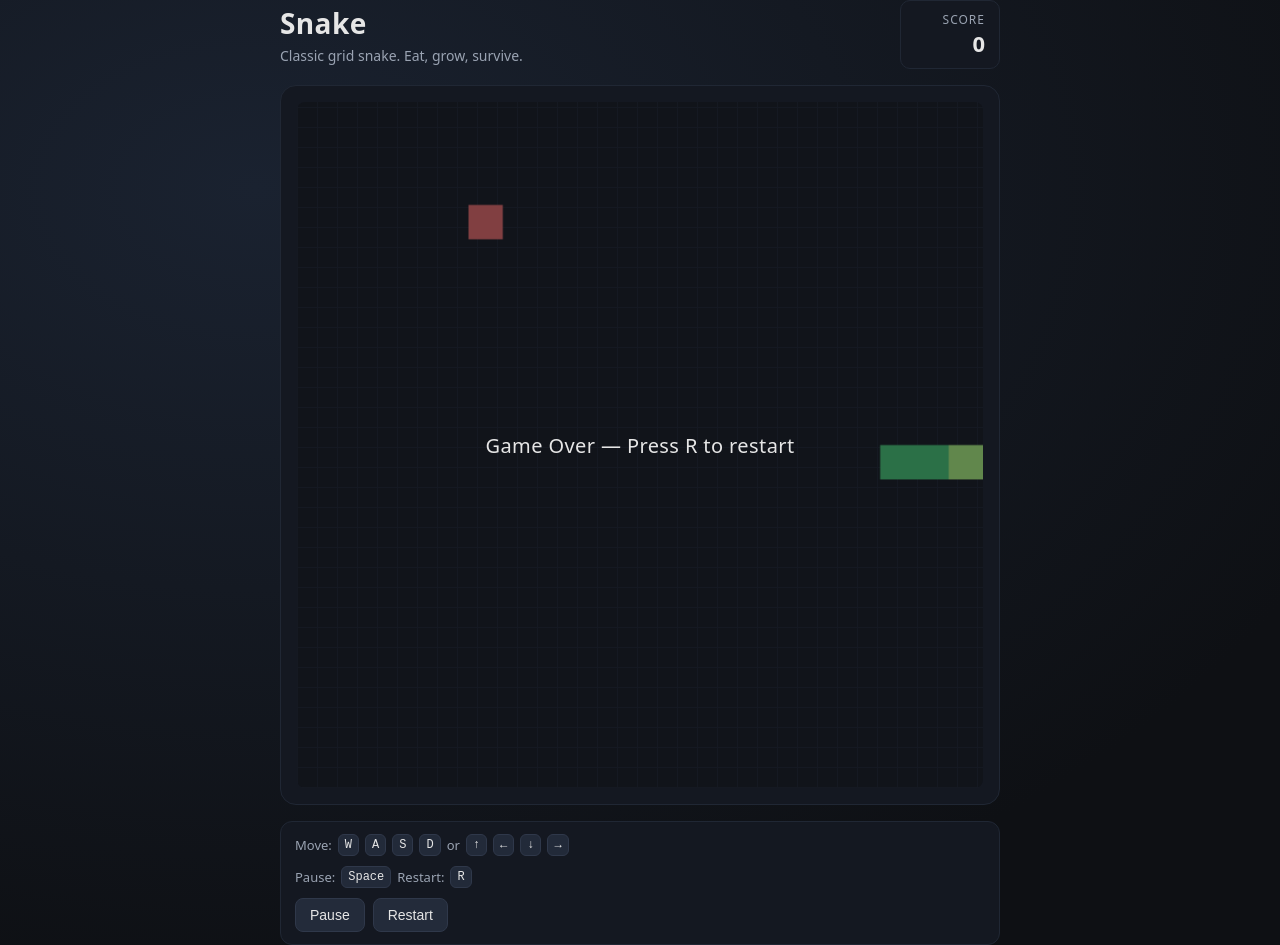
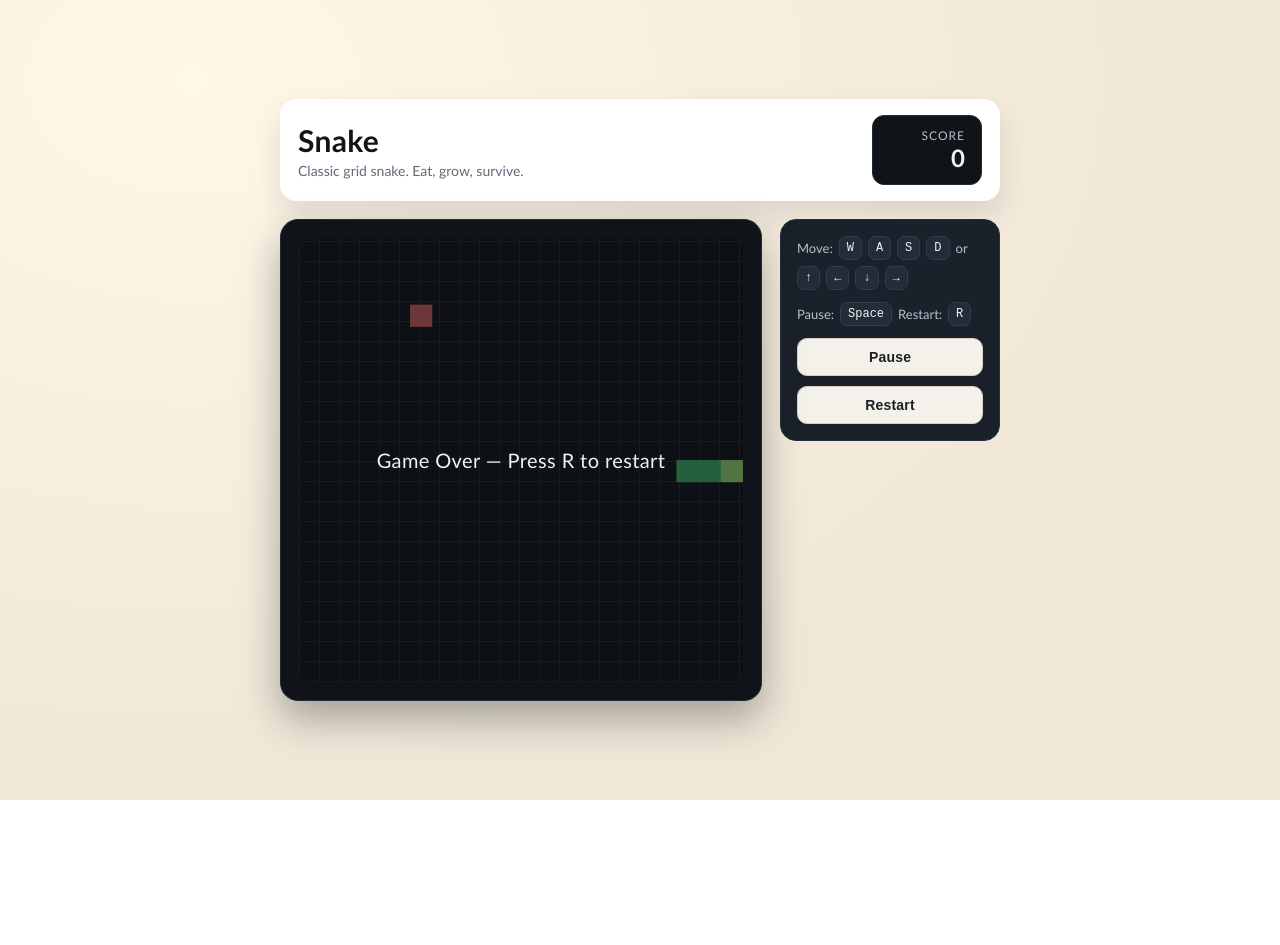
Before and after one commit to dineshmahapatra123/snake-app, a plain HTML site: page index.html in a window 1280 px wide. After the commit the page ends 800 px from the top, so only its background shows below. Drawn offline with Linux system fonts and the light colour scheme.

Commit message:
Refresh layout and color palette

```diff
--- a/index.html
+++ b/index.html
@@ -19,6 +19,7 @@
         </div>
       </header>
 
+      <div class="main">
         <section class="board">
           <canvas id="game" width="400" height="400" aria-label="Snake game board"></canvas>
           <div id="overlay" class="overlay" aria-live="polite"></div>
@@ -40,6 +41,7 @@
             <button id="restartBtn" type="button">Restart</button>
           </div>
         </section>
+      </div>
     </main>
 
     <script type="module" src="src/main.js"></script>
--- a/style.css
+++ b/style.css
@@ -1,12 +1,14 @@
 :root {
-  --bg: #0e1014;
-  --panel: #141821;
-  --grid: #1d2330;
-  --snake: #49d17a;
-  --snake-head: #b5ff85;
-  --food: #f56f6f;
-  --text: #e6e6e6;
-  --muted: #9aa3b2;
+  --bg: #f4efe5;
+  --panel: #101418;
+  --panel-soft: #1a212a;
+  --grid: #252f3b;
+  --snake: #5de28c;
+  --snake-head: #d5ff9c;
+  --food: #ff7a59;
+  --text: #f2f2ef;
+  --muted: #b8c0cc;
+  --ink: #1d2026;
 }
 
 * {
@@ -15,9 +17,9 @@
 
 body {
   margin: 0;
-  font-family: ui-sans-serif, system-ui, -apple-system, Segoe UI, sans-serif;
-  background: radial-gradient(1200px 800px at 20% 20%, #1a2230, #0e1014);
-  color: var(--text);
+  font-family: "Avenir Next", "Trebuchet MS", "Segoe UI", sans-serif;
+  background: radial-gradient(1000px 700px at 15% 10%, #fff7e8, #f1e7d8);
+  color: var(--ink);
   min-height: 100vh;
   display: grid;
   place-items: center;
@@ -26,7 +28,7 @@ body {
 .wrap {
   width: min(720px, 92vw);
   display: grid;
-  gap: 16px;
+  gap: 18px;
 }
 
 .header {
@@ -34,27 +36,33 @@ body {
   justify-content: space-between;
   align-items: center;
   gap: 16px;
+  background: #ffffff;
+  border-radius: 16px;
+  padding: 16px 18px;
+  box-shadow: 0 14px 30px rgba(23, 28, 34, 0.12);
 }
 
 h1 {
   margin: 0 0 4px;
-  font-size: 28px;
-  letter-spacing: 0.4px;
+  font-size: 30px;
+  letter-spacing: 0.3px;
+  color: #121418;
 }
 
 .sub {
   margin: 0;
-  color: var(--muted);
+  color: #5f6a77;
   font-size: 14px;
 }
 
 .score {
   background: var(--panel);
-  border: 1px solid #202734;
-  border-radius: 10px;
-  padding: 10px 14px;
+  border: 1px solid #222c36;
+  border-radius: 12px;
+  padding: 12px 16px;
   text-align: right;
-  min-width: 100px;
+  min-width: 110px;
+  color: var(--text);
 }
 
 .score span {
@@ -66,22 +74,30 @@ h1 {
 }
 
 .score strong {
-  font-size: 22px;
+  font-size: 24px;
+}
+
+.main {
+  display: grid;
+  grid-template-columns: minmax(0, 1fr) 220px;
+  gap: 18px;
+  align-items: start;
 }
 
 .board {
   background: var(--panel);
-  border: 1px solid #202734;
-  border-radius: 16px;
-  padding: 16px;
+  border: 1px solid #222c36;
+  border-radius: 18px;
+  padding: 18px;
   position: relative;
+  box-shadow: 0 18px 40px rgba(18, 22, 28, 0.35);
 }
 
 canvas {
   display: block;
   width: 100%;
   height: auto;
-  border-radius: 8px;
+  border-radius: 12px;
   background: repeating-linear-gradient(
       0deg,
       var(--grid),
@@ -100,15 +116,15 @@ canvas {
 
 .overlay {
   position: absolute;
-  inset: 16px;
+  inset: 18px;
   display: grid;
   place-items: center;
   color: var(--text);
   font-size: 20px;
   letter-spacing: 0.4px;
   text-align: center;
-  background: rgba(14, 16, 20, 0.5);
-  border-radius: 8px;
+  background: rgba(12, 16, 20, 0.58);
+  border-radius: 12px;
   opacity: 0;
   pointer-events: none;
   transition: opacity 0.2s ease;
@@ -119,12 +135,13 @@ canvas {
 }
 
 .controls {
-  background: var(--panel);
-  border: 1px solid #202734;
-  border-radius: 12px;
-  padding: 12px 14px;
+  background: var(--panel-soft);
+  border: 1px solid #24303b;
+  border-radius: 16px;
+  padding: 16px;
   display: grid;
-  gap: 10px;
+  gap: 12px;
+  color: var(--text);
 }
 
 .keys {
@@ -137,31 +154,34 @@ canvas {
 }
 
 kbd {
-  background: #222a39;
-  border: 1px solid #2f384a;
-  border-radius: 6px;
-  padding: 3px 6px;
+  background: #222d39;
+  border: 1px solid #2f3d4c;
+  border-radius: 7px;
+  padding: 4px 7px;
   font-size: 12px;
   color: var(--text);
 }
 
 .buttons {
   display: flex;
-  gap: 8px;
+  gap: 10px;
+  flex-direction: column;
 }
 
 button {
-  background: #232b3a;
-  border: 1px solid #2f384a;
-  color: var(--text);
-  padding: 8px 14px;
-  border-radius: 8px;
+  background: #f3f1ea;
+  border: 1px solid #d7d0c3;
+  color: #1c2026;
+  padding: 10px 14px;
+  border-radius: 10px;
   cursor: pointer;
   font-size: 14px;
+  font-weight: 600;
+  letter-spacing: 0.2px;
 }
 
 button:hover {
-  border-color: #3b465c;
+  border-color: #bfb7a7;
 }
 
 @media (max-width: 540px) {
@@ -173,4 +193,8 @@ button:hover {
   .score {
     width: 100%;
   }
+
+  .main {
+    grid-template-columns: 1fr;
+  }
 }
```
Lines whose indentation alone changed are shown as unchanged.
